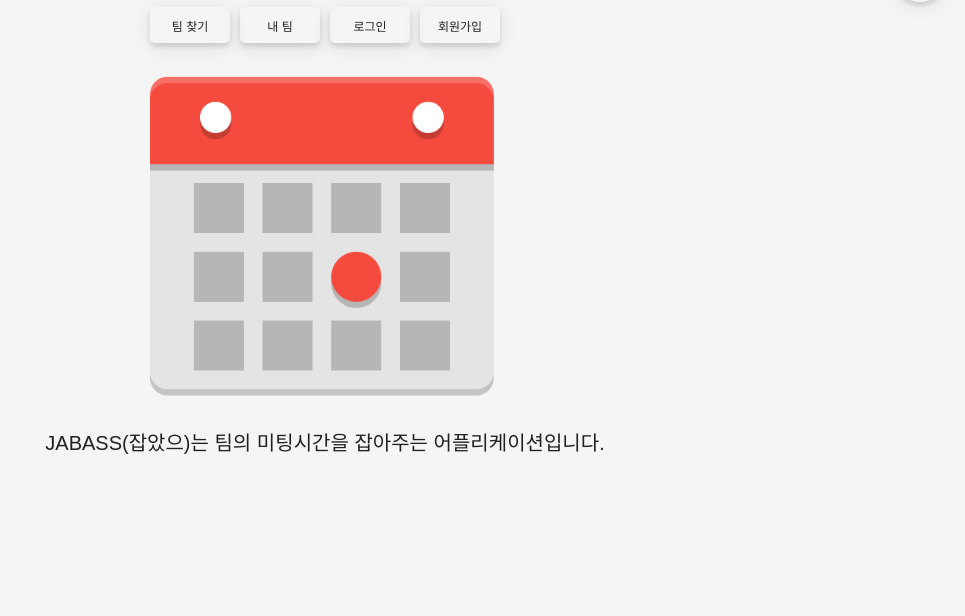
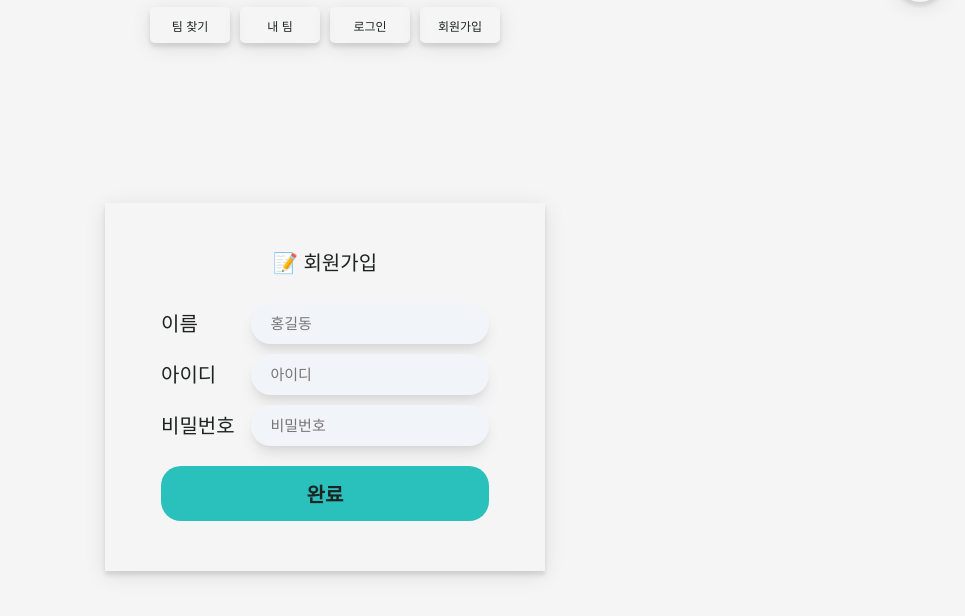
Before and after one commit to HyungJu/jabass2, a website built with webpack: page client/index.html in a window 1280 px wide. Shown: the part 58-674 px from the top of the page, without its empty margins (315-1280 px from the left). Built offline with nearby package versions, Linux system fonts and the light colour scheme; a web font is replaced by a local one.

Commit message:
feat: login form

```diff
--- a/client/src/components/header/template.js
+++ b/client/src/components/header/template.js
@@ -5,16 +5,16 @@ const HEADER_TEMPLATE = `
     <h1 class="header-title">JABASS</h1>
     </a>
     <nav class="d-flex justify-center flex-wrap">
-      <a href=${PATHNAMES.HOME}>
+      <a href=${PATHNAMES.TEAM}>
         <button>팀 찾기</button>
       </a>
-      <a href="">
+      <a href=${PATHNAMES.MYTEAM}>
         <button>내 팀</button>
       </a>
       <a href=${PATHNAMES.LOGIN} id="login">
         <button>로그인</button>
       </a>
-      <a >
+      <a href=${PATHNAMES.SIGNUP}>
         <button>회원가입</button>
       </a>
     </nav>
--- a/client/src/components/index.js
+++ b/client/src/components/index.js
@@ -8,8 +8,8 @@ const $header = $('header');
 const $main = $('main');
 
 const renderContents = {
-  [PATHNAMES.HOME]: renderHome,
-  [PATHNAMES.LOGIN]: renderLogin,
+  [PATHNAMES.HOME]: renderLogin,
+  [PATHNAMES.LOGIN]: renderHome,
 };
 
 export const renderContent = (pathname) => {
--- a/client/src/pages/login/template.js
+++ b/client/src/pages/login/template.js
@@ -1,5 +1,27 @@
 const LOGIN_TEMPLATE = `
-  <div>login</div>
+<div class="login-wrapper">
+
+  <div class="heading">
+    <h2 class="text">📝 회원가입</h2>
+  </div>
+
+  <form>
+    <div class="auth-input-control">
+      <label for="name" class="auth-input-label">이름</label>
+      <input type="text" id="name" name="name" class="auth-input-field" placeholder="홍길동">
+    </div>
+    <div class="auth-input-control">
+      <label for="id" class="auth-input-label">아이디</label>
+      <input type="text" id="id" name="id" class="auth-input-field" placeholder="아이디">
+    </div>
+    <div class="auth-input-control">
+      <label for="password" class="auth-input-label">비밀번호</label>
+      <input type="password" name="password" class="auth-input-field" placeholder="비밀번호"/>
+    </div>
+    <button>완료</button>
+  </form>
+
+</div>
 `;
 
 export default LOGIN_TEMPLATE;
--- a/client/src/pages/signup/template.js
+++ b/client/src/pages/signup/template.js
@@ -0,0 +1,3 @@
+const SIGNUP_TEMPLATE = ``;
+
+export default SIGNUP_TEMPLATE;
--- a/client/src/scss/index.scss
+++ b/client/src/scss/index.scss
@@ -2,6 +2,7 @@
 @import 'theme';
 @import 'ui/header.scss';
 @import 'ui/home.scss';
+@import 'ui/login.scss';
 @import url('https://fonts.googleapis.com/css2?family=Noto+Sans+KR:wght@300;400;500&display=swap');
 @font-face {
   font-family: 'BMDOHYEON';
@@ -35,6 +36,8 @@ body {
   main {
     width: 100%;
     height: 100%;
+    @include flex-center;
+    position: relative;
   }
 
   #theme-btn {
--- /dev/null
+++ b/client/src/scss/ui/login.scss
@@ -0,0 +1,61 @@
+@import '../theme.scss';
+
+.login-wrapper {
+  @include flex-center;
+  font-family: 'BMDOHYEON', sans-serif;
+  font-size: 2rem;
+  position: absolute;
+  top: 20%;
+  flex-direction: column;
+  padding: 2rem;
+  padding-top: 5rem;
+  padding-bottom: 5rem;
+  width: 40rem;
+  margin: 0 auto;
+  box-shadow: $shadow;
+
+  h2 {
+    margin-bottom: 3rem;
+  }
+
+  .auth-input-control {
+    position: relative;
+    display: grid;
+    grid-template-columns: 9rem auto;
+    margin-bottom: 1rem;
+    .auth-input-label {
+      align-self: center;
+    }
+    .auth-input-field {
+      font-size: 1.5rem;
+      font-weight: 400;
+      line-height: 1;
+      height: auto;
+      padding: 1rem 1.75rem;
+      border: 0.25rem solid rgba(0, 0, 0, 0);
+      border-radius: 2rem;
+      outline: none;
+      background-color: #f1f5f9;
+      box-shadow: 0 10px 15px -3px rgba(0, 0, 0, 0.1),
+        0 4px 6px -2px rgba(0, 0, 0, 0.05);
+    }
+    .auth-input-field:focus {
+      border-color: $primary1;
+    }
+  }
+  button {
+    width: 100%;
+    margin-top: 1rem;
+    font-size: 2rem;
+    padding: 1rem 0rem;
+    font-weight: bold;
+    color: $title-active;
+    background-color: $primary3;
+    border: 3px solid transparent;
+    border-radius: 2rem;
+  }
+
+  // .auth-submit-button:disabled {
+  //   background-color: ;
+  // }
+}
```
